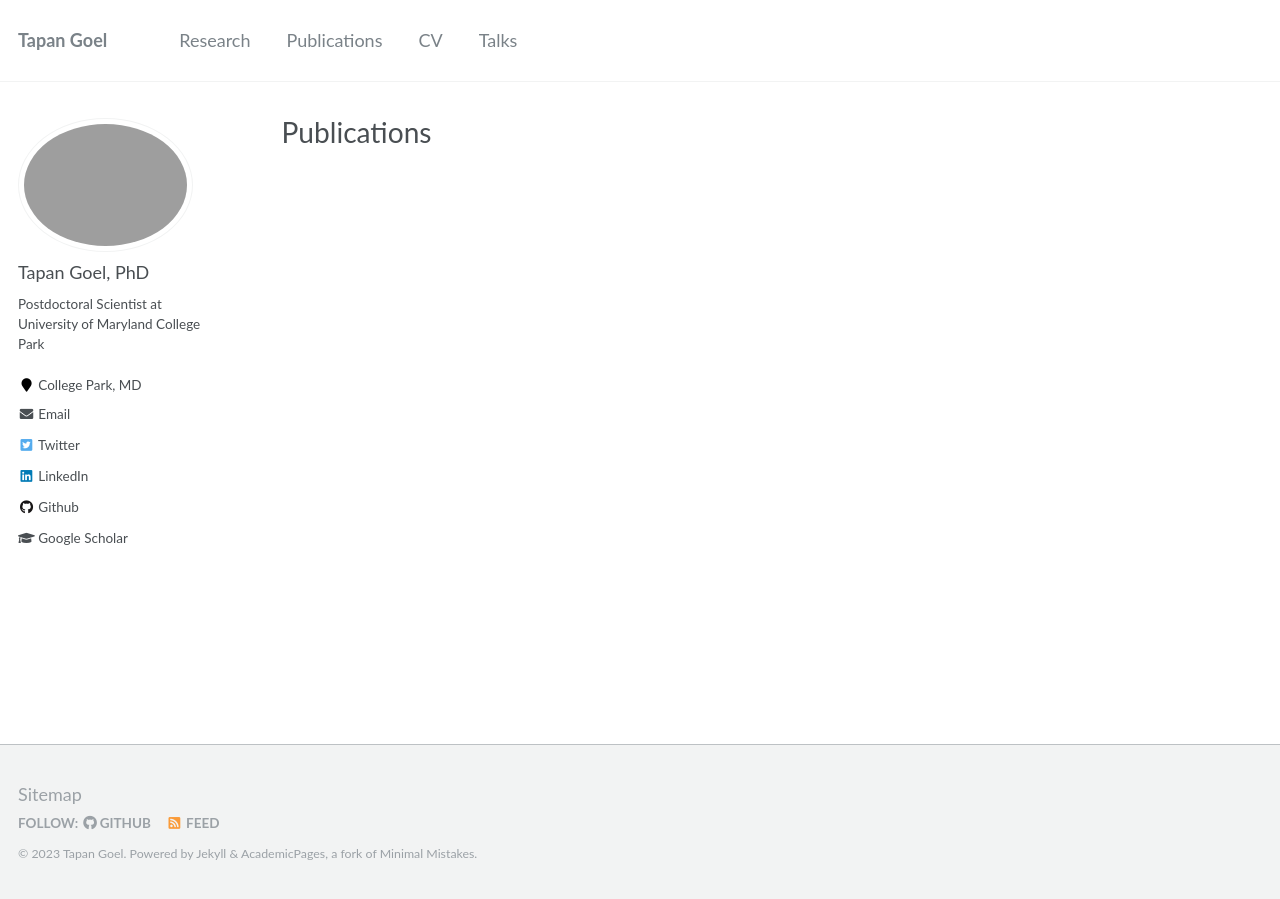
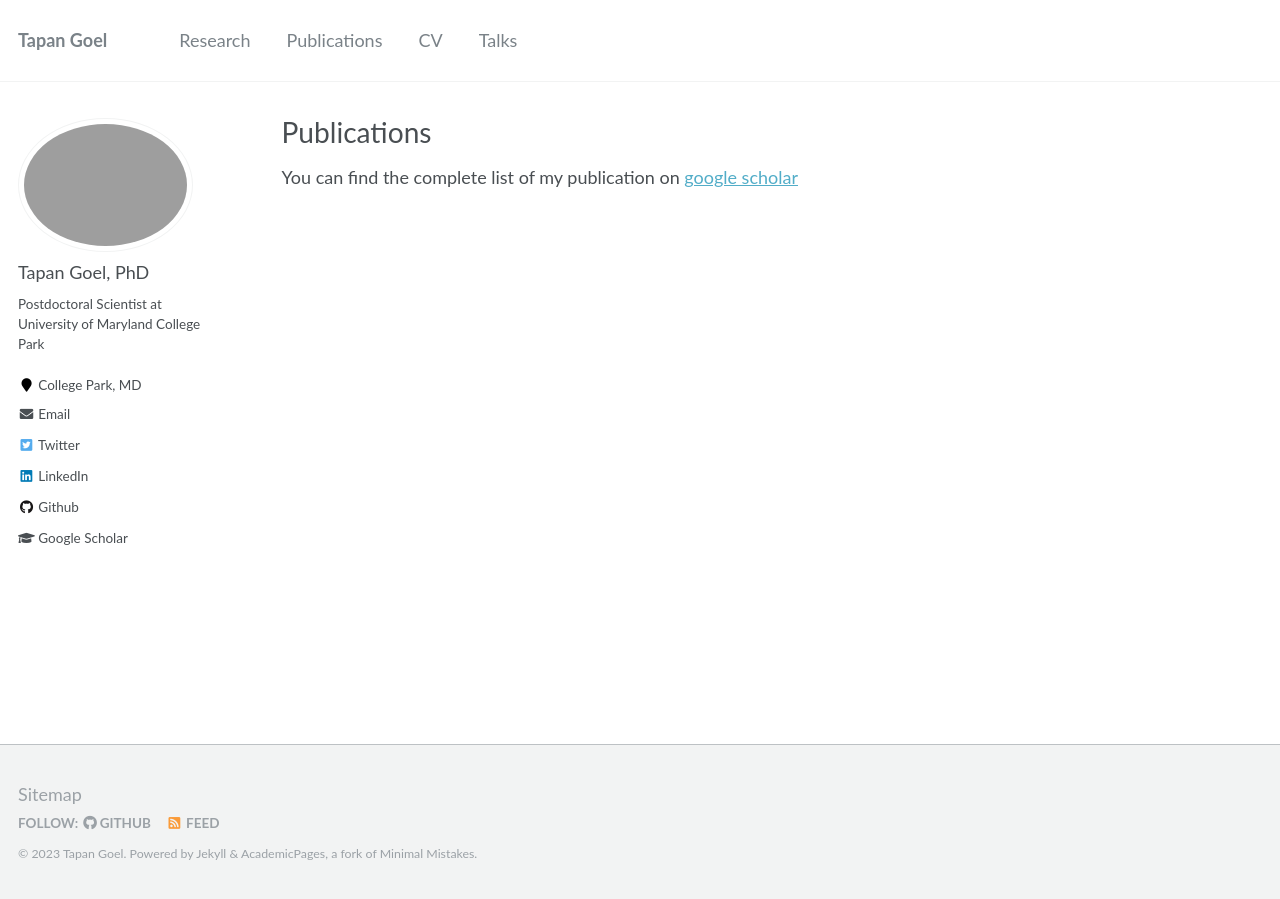
Before and after one commit to tapangoel1994/tapangoel1994.github.io, a Jekyll site: the page built from _pages/publications.md, in a window 1280 px wide. Built offline with Jekyll 4.4.1, drawn with Linux system fonts in a browser that asks for light colours.

Commit message:
Update publications.md

```diff
--- a/_pages/publications.md
+++ b/_pages/publications.md
@@ -5,12 +5,4 @@ permalink: /publications/
 author_profile: true
 ---
 
-{% if author.googlescholar %}
-  You can also find my articles on <u><a href="{{author.googlescholar}}">my Google Scholar profile</a>.</u>
-{% endif %}
-
-{% include base_path %}
-
-{% for post in site.publications reversed %}
-  {% include archive-single.html %}
-{% endfor %}
+You can find the complete list of my publication on [google scholar](https://scholar.google.com/citations?user=563V9eQAAAAJ&hl=en&oi=ao)
```
